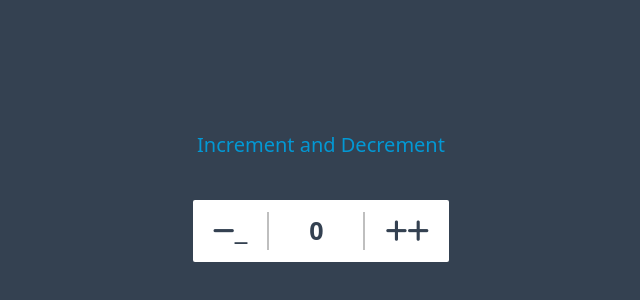
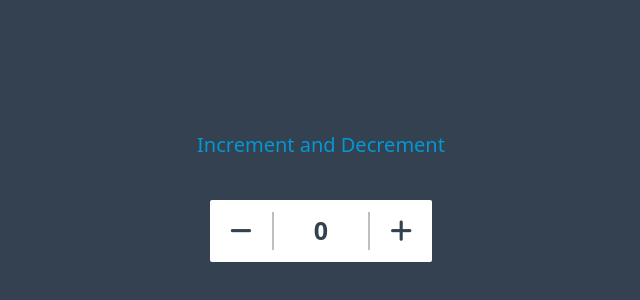
Before and after one commit to siddharthatomar33/web-development, a plain HTML site: page classwork/index.html in a window 1280 px wide. Shown: the part 204-504 px from the top of the page, without its empty margins (319-959 px from the left). Drawn offline with nearby package versions, Linux system fonts and the light colour scheme.

Commit message:
js practise

```diff
--- a/classwork/index.html
+++ b/classwork/index.html
@@ -13,17 +13,17 @@
         <div class="text-[#0398d4] font-medium text-[20px]">Increment and Decrement</div>
 
         <div class="bg-white flex text-[25px] text-[#344151] rounded-sm gap-10 p-3 px-5">
-
+            <!-- Decrement Button -->
             <button onclick="decrement()" class="border-r-2 border-[#bfbfbf] pr-5">
-                <i class="fa-solid fa-minus">_</i>
+                <i class="fa-solid fa-minus"></i>
             </button>
 
             <div id="counter" class="font-bold">
                 0
             </div>
-
+            <!-- Increment Button -->
             <button onclick="increment()" class="border-l-2 border-[#bfbfbf] pl-5">
-                <i class="fa-solid fa-plus">+</i>
+                <i class="fa-solid fa-plus"></i>
             </button>
         </div>
 
--- a/classwork/script.js
+++ b/classwork/script.js
@@ -8,11 +8,11 @@ const increment=()=>{
     //set the value back to UI
     countvalue.innertext=value;
 };
+
 const decrement=()=>{
     let value= parseInt(countvalue.innertext);
     //update the value
     value=value-1;
     //set the value back to UI
     countvalue.innertext=value;
-
-}
+};
```
